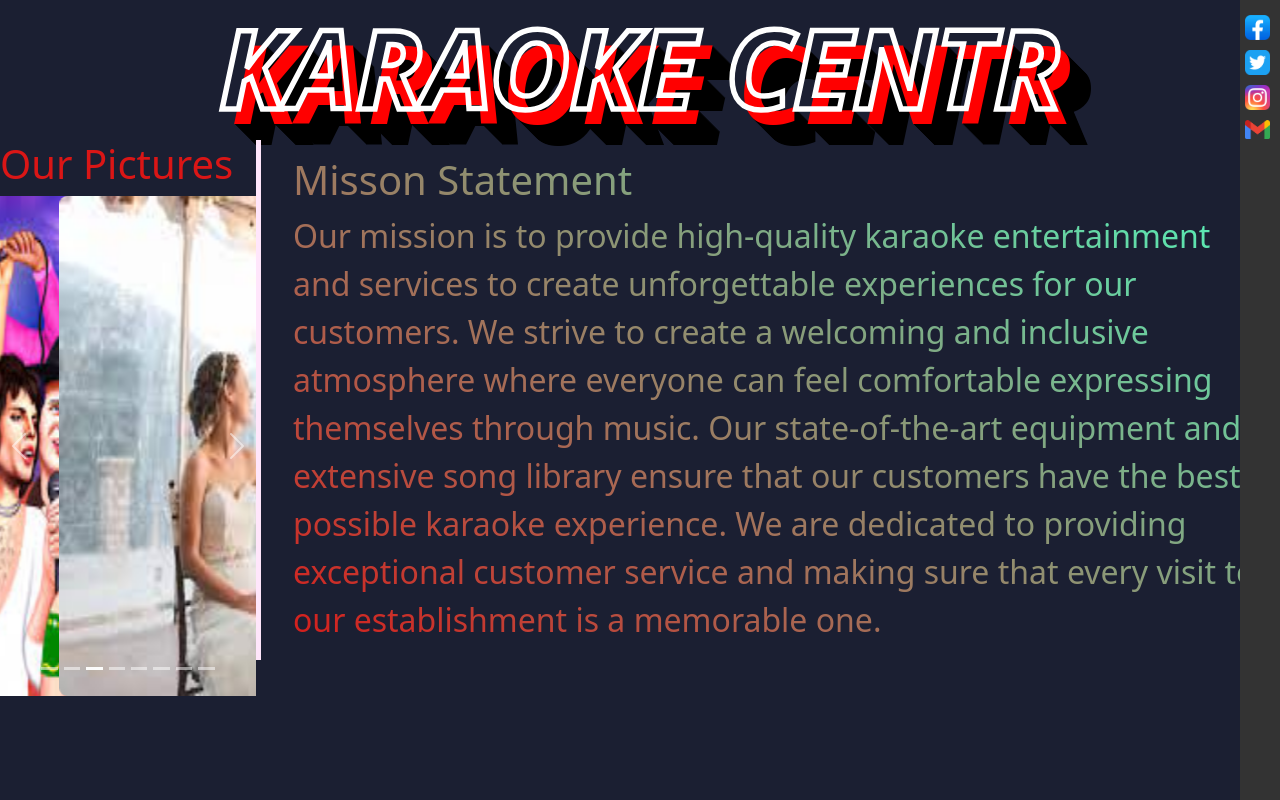
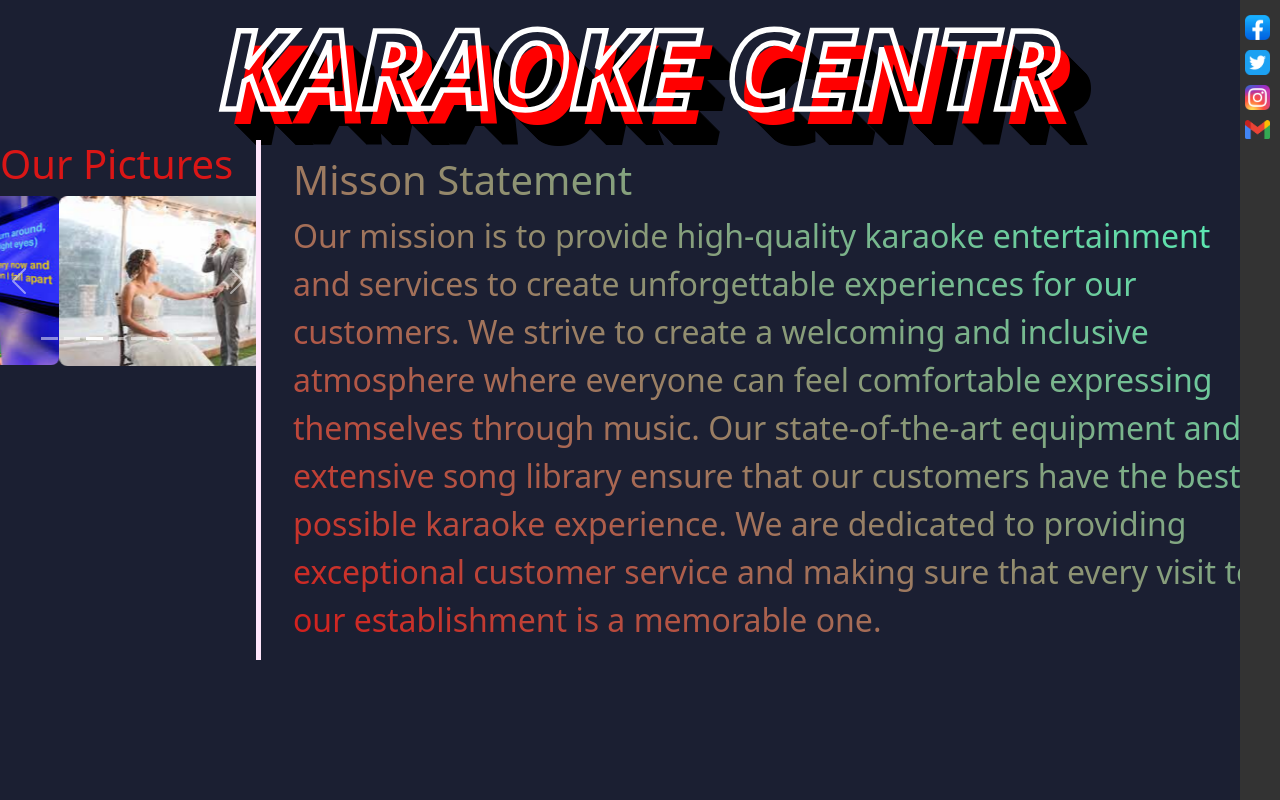
Before and after one commit to Dariansingh/16.Karoake-Website, a React (Create React App) app: page /about in a window 1280 px wide. Built offline with nearby package versions, Linux system fonts and the light colour scheme.

Commit message:
change bios images to percentages instead of pixels

```diff
--- a/src/style/bios.css
+++ b/src/style/bios.css
@@ -24,8 +24,8 @@
 
 .bios-img{
   border-radius: 8px;
-  width: 500px;
-  height: 500px;
+  width: 100%;
+  height: 100%;
 }
 
 .bios-desc{
--- a/src/style/services.css
+++ b/src/style/services.css
@@ -1,4 +1,3 @@
-
 .service {
   display: block;
   flex-wrap: wrap;
@@ -6,16 +5,7 @@
   position: relative;
   overflow: hidden;
   margin-top: 10%;
-    /* place-content: center;
-    gap: 4vh;
-    min-height: 100vh;
-    width: min(60ch, 100vw - 2rem);
-    margin-right: auto;
-    margin-left: auto;
-    font-size: 1.5rem;
-    line-height: 1.5; */
 }
-
 
 .bottom-half {
   display: inline;
@@ -26,17 +16,23 @@
 }
 
 .img-container{
-
 }
 
 .services-img{
   border-radius: 8px;
+  width: 50%;
+  height: auto;
+}
+
+.services-desc{
+  white-space: normal;
+  align-items: center;
+  justify-content: center;
+}
+
+@media (min-width: 768px) {
+  .services-img {
     width: 300px;
     height: 300px;
   }
-
-  .service-desc{
-
-    align-items: center;
-    justify-content: center;
 }
```
Lines whose indentation alone changed are shown as unchanged.
